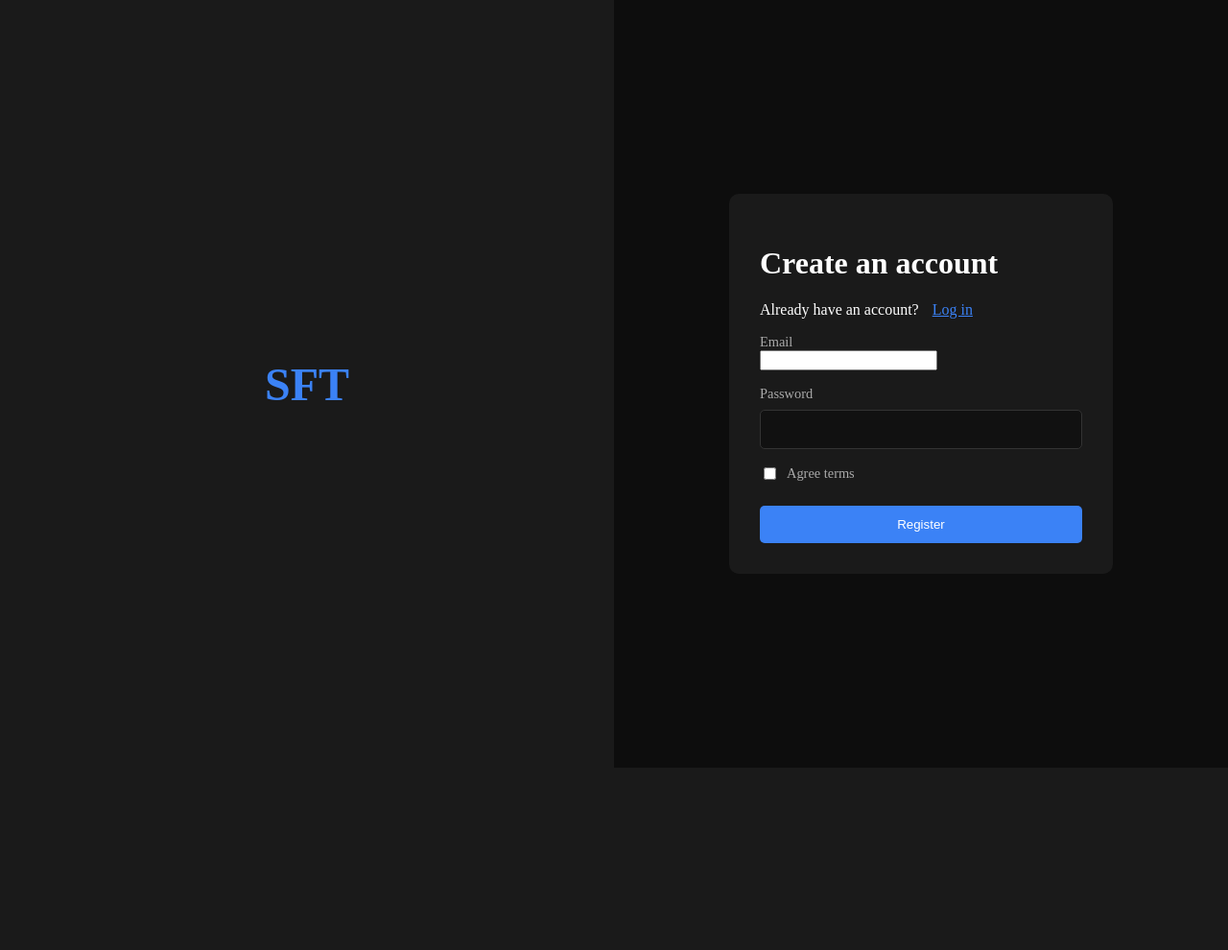
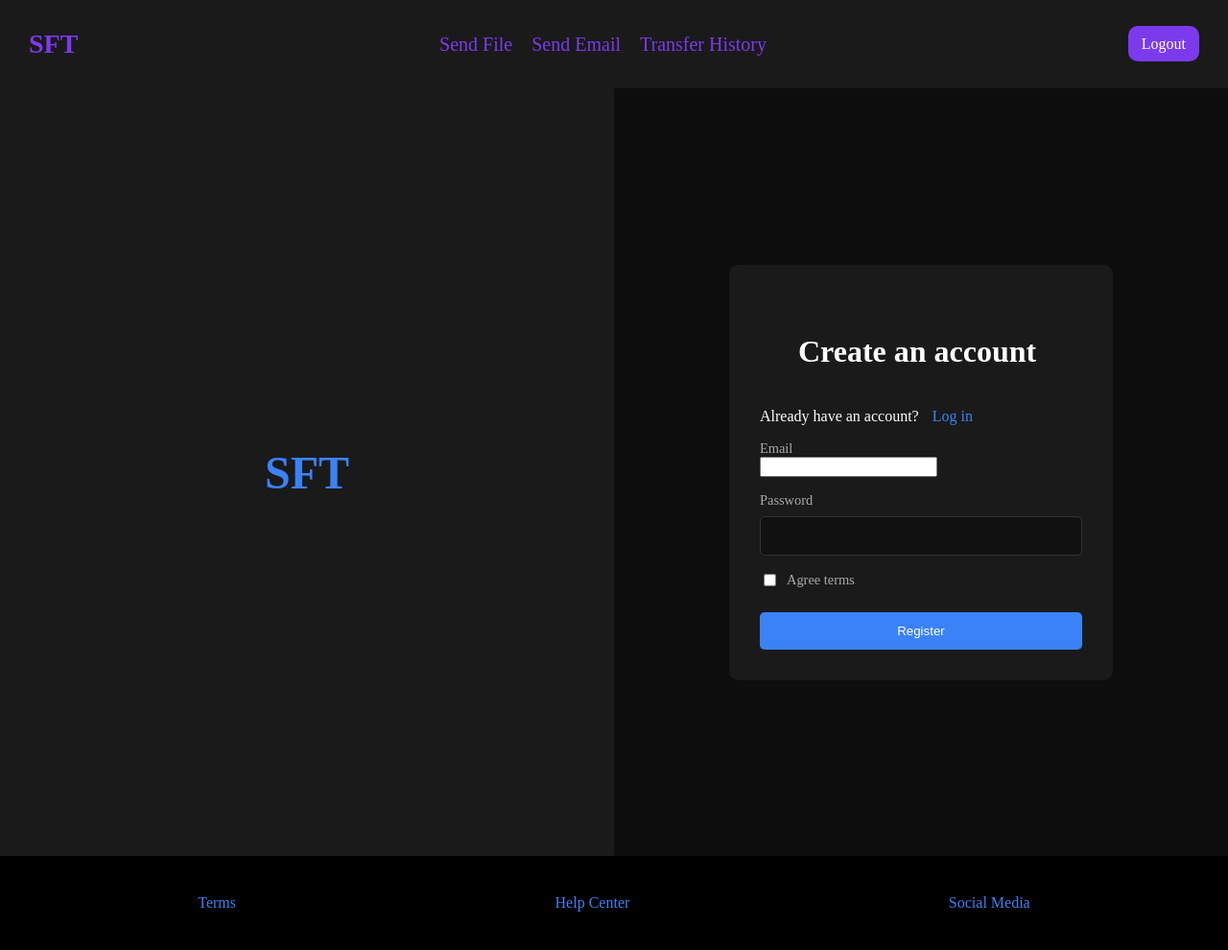
Before and after one commit to RicciRi/SFT, a Symfony app: template templates/registration/register.html.twig in a window 1280 px wide. Shown: the whole page at 96% size. Before the commit the page ends 800 px from the top, so only its background shows below. Run offline with Twig, Linux system fonts and the light colour scheme; the template is opened without the code that fills it, so the values that code supplies are empty; form fields are guessed from the names that the template uses; some libraries are stand-ins or nearby versions.

Commit message:
Add layout. Style.

```diff
--- a/assets/styles/app.scss
+++ b/assets/styles/app.scss
@@ -1,6 +1,9 @@
 // Components
 @use "_variables.scss";
 @use "flash.scss";
+@use "navigation.scss";
+@use "footer.scss";
+
 
 // Pages
 @use "login.scss";
@@ -16,3 +19,38 @@ body {
 * {
     box-sizing: border-box;
 }
+
+.layout {
+  display: flex;
+  flex-direction: column;
+  min-height: 100vh;
+
+  main {
+    flex-grow: 1;
+  }
+}
+
+
+
+
+h1 {
+  margin: 40px;
+    color: white;
+}
+
+a {
+  text-decoration: none;
+}
+
+.button {
+  padding: 10px 14px;
+  border-radius: 10px;
+  color: white;
+  transition: all 0.3s;
+  background: var(--color-secondary);
+
+  &:hover {
+    background: var(--color-secondary-hover);
+    scale: 1.1;
+  }
+}
--- /dev/null
+++ b/assets/styles/footer.scss
@@ -0,0 +1,15 @@
+.base-footer-container {
+  padding: 40px;
+  display: flex;
+  justify-content: space-around;
+  align-items: center;
+
+  a {
+    text-decoration: none;
+    color: var(--color-secondary);
+
+    &:hover {
+      color: var(--color-secondary-hover);
+    }
+  }
+}
--- /dev/null
+++ b/assets/styles/navigation.scss
@@ -0,0 +1,41 @@
+.base-navigation {
+  display: flex;
+  align-items: center;
+  justify-content: space-between;
+  padding: 30px;
+  background: var(--color-panel);
+
+  .logo {
+    color: var(--color-primary);
+    font-size: 28px;
+    font-weight: bold;
+  }
+
+  .nav-section {
+    padding-left: 10px;
+
+    .nav-link {
+      color: var(--color-primary);
+      margin: 0 8px;
+      font-size: 20px;
+
+      &:hover{
+        color: var(--color-primary-hover);
+      }
+    }
+  }
+
+
+  .nav-button {
+    background: var(--color-primary);
+
+    &:hover {
+      background: var(--color-primary-hover);
+    }
+  }
+
+  .button-blue {
+
+  }
+
+}
--- a/templates/base.html.twig
+++ b/templates/base.html.twig
@@ -14,9 +14,10 @@
         {% endblock %}
     </head>
     <body>
+        <div class="layout">
             <header>
                 {% block navigation %}
-{#                {% include 'general/navigation.html.twig' %}#}
+                    {% include 'general/navigation.html.twig' %}
                 {% endblock %}
             </header>
             <main>
@@ -59,8 +60,9 @@
             </main>
             <footer>
                 {% block footer %}
-{#                {% include 'general/footer.html.twig' %}#}
+                    {% include 'general/footer.html.twig' %}
                 {% endblock %}
             </footer>
+        </div>
     </body>
 </html>
--- /dev/null
+++ b/templates/general/footer.html.twig
@@ -0,0 +1,5 @@
+<div class="base-footer-container">
+    <a href="{{ path('app_home') }}">Terms</a>
+    <a href="{{ path('app_home') }}">Help Center</a>
+    <a href="{{ path('app_home') }}">Social Media</a>
+</div>
--- /dev/null
+++ b/templates/general/navigation.html.twig
@@ -0,0 +1,15 @@
+<div class="base-navigation">
+{#    <div class="nav-section">#}
+        <a class="logo" href="{{ path('app_home') }}">SFT</a>
+{#    </div>#}
+
+    <div class="nav-section">
+        <a class="nav-link" href="{{ path('app_home') }}">Send File</a>
+        <a class="nav-link" href="{{ path('app_home') }}">Send Email</a>
+        <a class="nav-link" href="{{ path('app_home') }}">Transfer History</a>
+    </div>
+
+    <div class="nav-section">
+        <a class="button nav-button button-blue" href="{{ path('app_logout') }}">Logout</a>
+    </div>
+</div>
```
Also changed, not shown: public/build/app.css. Lines whose indentation alone changed are shown as unchanged.
